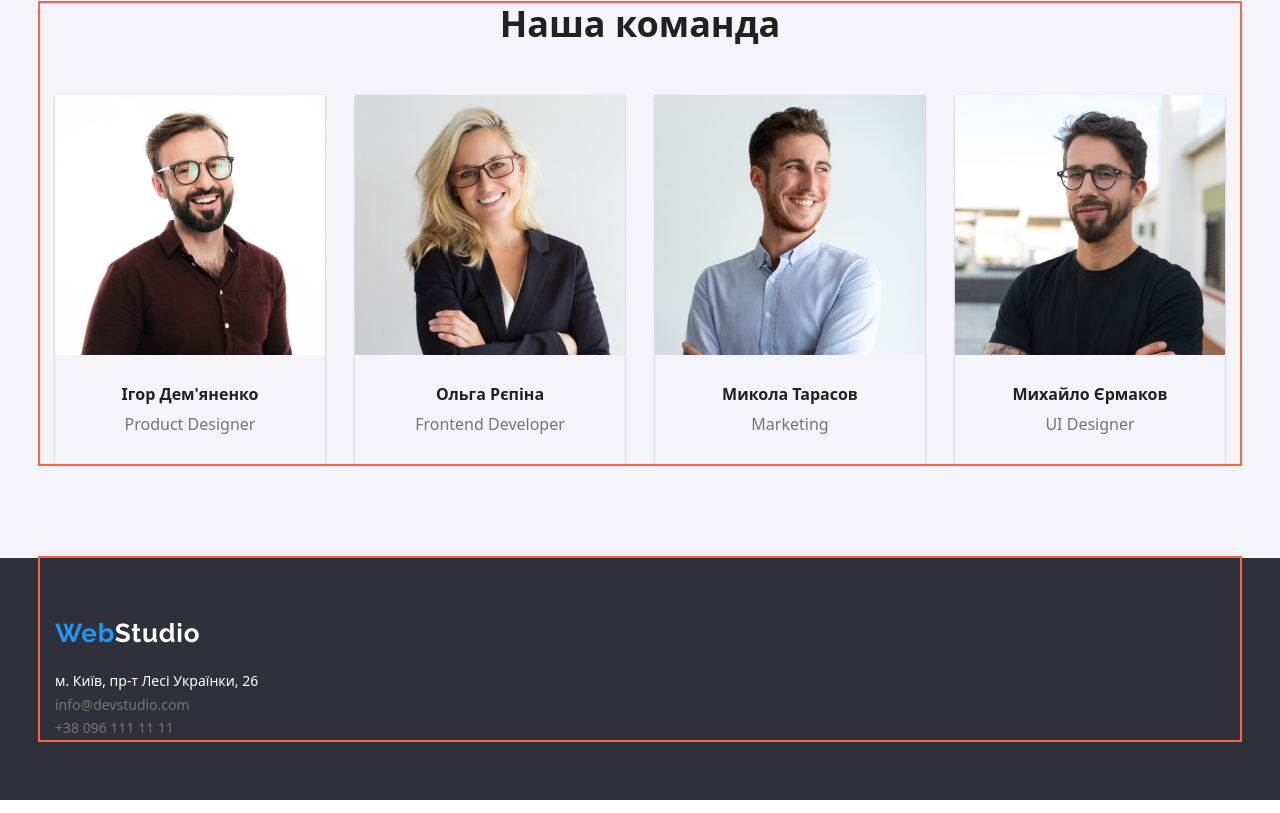
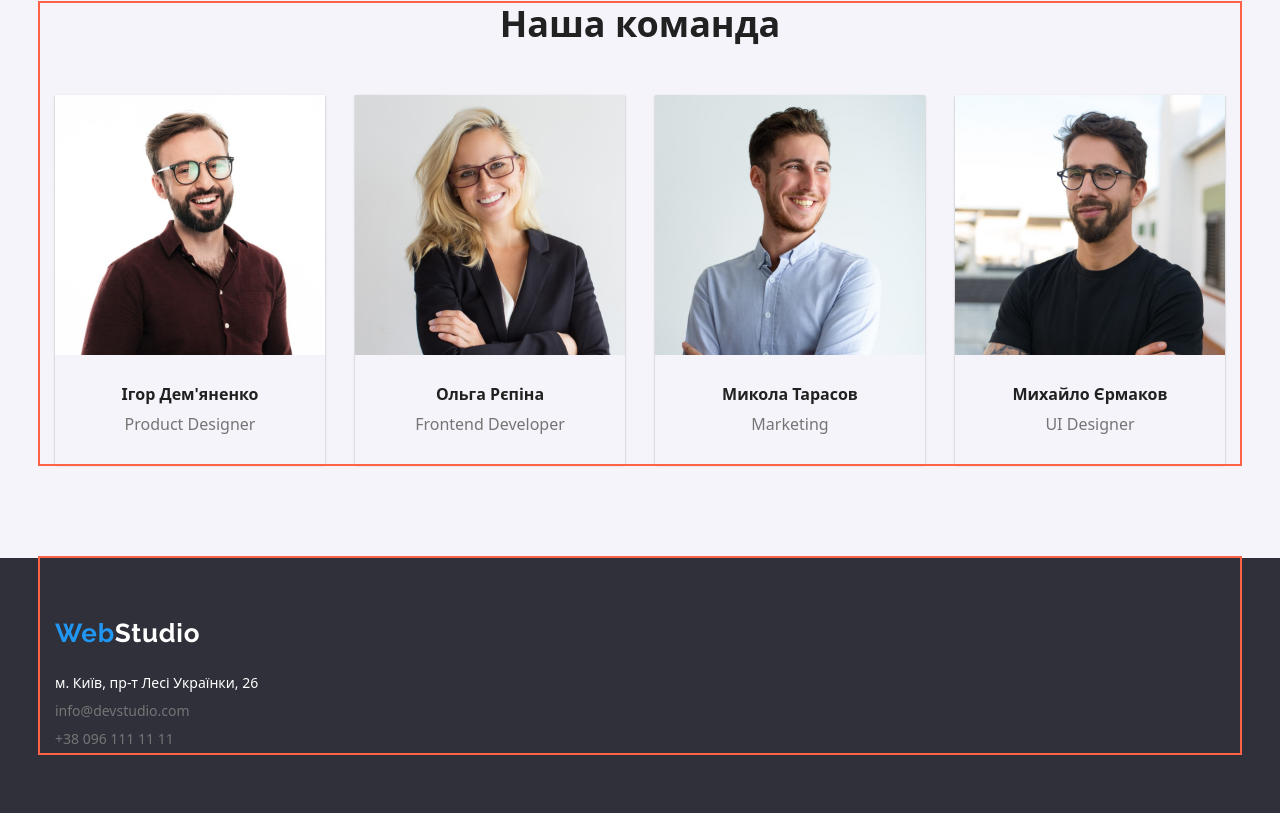
Before and after one commit to Pavlo85/goit-markup-hw-03, a plain HTML site: page index.html in a window 1280 px wide. Shown: the part 1536-2349 px from the top of the page. Drawn offline with nearby package versions, Linux system fonts and the light colour scheme.

Commit message:
footer-lh-fixed

```diff
--- a/css/styles.css
+++ b/css/styles.css
@@ -348,10 +348,10 @@ margin: auto;
 }
 
 .footer-contact-map {
-  /* перекриває adress */
   font-style: normal;
   font-size: 14px;
-  line-height: 1.7;
+  /* line-height: 1.7; */
+  line-height: 2;
   text-decoration: none;
   color: #ffffff;
   padding-bottom: 9px;
@@ -359,7 +359,8 @@ margin: auto;
 .footer-contact-mailtel {
   font-style: normal;
   font-size: 14px;
-  line-height: 1.7;
+  /* line-height: 1.7; */
+  line-height: 2;
   text-decoration: none;
   color: var(--secondary-text-color);
   padding-bottom: 9px;
```
